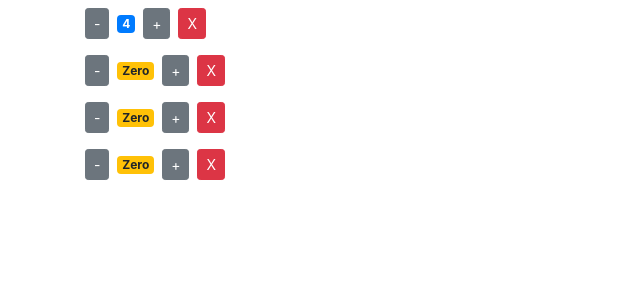
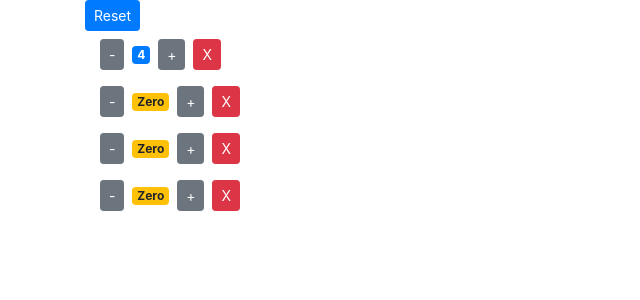
Before and after one commit to RanSolo/react-shopping-cart-implementation, a React (Create React App) app: page / in a window 1280 px wide. Shown: the top 300 px of the page, without its empty margins (0-640 px from the left). Built offline with nearby package versions, Linux system fonts and the light colour scheme.

Commit message:
single-source-of-truth

```diff
--- a/src/components/counter.jsx
+++ b/src/components/counter.jsx
@@ -1,30 +1,18 @@
 import React, { Component } from "react";
 
 class Counter extends Component {
-  state = {
-    value: this.props.value
-  };
-
-  handleIncrementIncrease = () => {
-    this.setState({ value: this.state.value + 1 });
-  };
-
-  handleIncrementDecrease = () => {
-    this.setState({ value: this.state.value - 1 });
-  };
-
   render() {
     return (
       <div className="container">
         <button
-          onClick={this.handleIncrementDecrease}
+          onClick={() => this.props.onIncrementDecrease(this.props.counter)}
           className="btn btn-secondary btn-sm"
         >
           -
         </button>
         <span className={this.getBadgeClasses()}>{this.formatCount()}</span>
         <button
-          onClick={this.handleIncrementIncrease}
+          onClick={() => this.props.onIncrementIncrease(this.props.counter)}
           className="btn btn-secondary btn-sm"
         >
           +
@@ -41,11 +29,12 @@ class Counter extends Component {
 
   getBadgeClasses() {
     let classes = "badge m-2 badge-";
-    classes += this.state.value === 0 ? "warning" : "primary";
+    classes += this.props.counter.value === 0 ? "warning" : "primary";
     return classes;
   }
+
   formatCount() {
-    const { value } = this.state;
+    const { value } = this.props.counter;
     return value === 0 ? "Zero" : value;
   }
 }
--- a/src/components/counters.jsx
+++ b/src/components/counters.jsx
@@ -16,14 +16,43 @@ class Counters extends Component {
     this.setState({ counters });
   };
 
+  handleIncrementDecrease = counter => {
+    const counters = [...this.state.counters];
+    const index = counters.indexOf(counter);
+    counters[index] = { ...counter };
+    counters[index].value--;
+    this.setState({ counters });
+  };
+
+  handleIncrementIncrease = counter => {
+    const counters = [...this.state.counters];
+    const index = counters.indexOf(counter);
+    counters[index] = { ...counter };
+    counters[index].value++;
+    this.setState({ counters });
+  };
+
+  handleReset = () => {
+    const counters = this.state.counters.map(c => {
+      c.value = 0;
+      return c;
+    });
+    this.setState({ counters });
+  };
+
   render() {
     return (
-      <div>
+      <div className="container">
+        <button onClick={this.handleReset} className="btn btn-primary btn-sm">
+          Reset
+        </button>
         {this.state.counters.map(counter => (
           <Counter
             counter={counter}
             key={counter.id}
             onDelete={this.handleDelete}
+            onIncrementDecrease={this.handleIncrementDecrease}
+            onIncrementIncrease={this.handleIncrementIncrease}
             value={counter.value}
           />
         ))}
```
